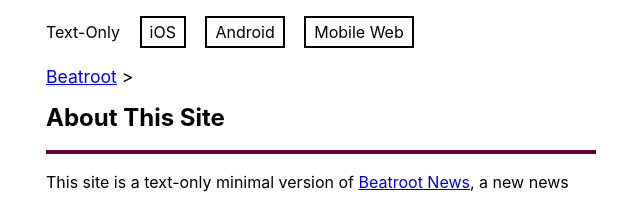
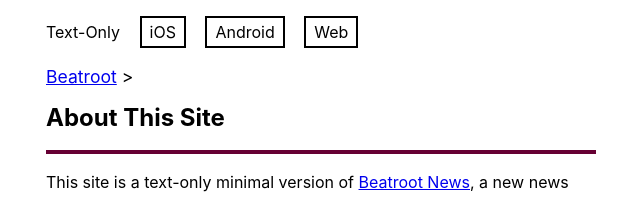
Before and after one commit to captn3m0/news, a Jekyll site: the page built from README.md, in a window 1280 px wide. Shown: the top 197 px of the page, without its empty margins (319-959 px from the left). Built offline with Jekyll 4.4.1, drawn with Linux system fonts in a browser that asks for light colours.

Commit message:
Fit buttons in single row

```diff
--- a/_layouts/default.html
+++ b/_layouts/default.html
@@ -9,7 +9,7 @@
   <p>Text-Only
     <a class="full-version-link button" href="https://apps.apple.com/in/app/beatroot-news/id1618735924">iOS</a>
     <a class="full-version-link button" href="https://play.google.com/store/apps/details?id=com.beatrootnews.app">Android</a>
-    <a class="full-version-link button" href="https://app.beatrootnews.com/">Mobile Web</a>
+    <a title="Mobile-Web only" class="full-version-link button" href="https://app.beatrootnews.com/">Web</a>
   </p>
 </header>
 
```
